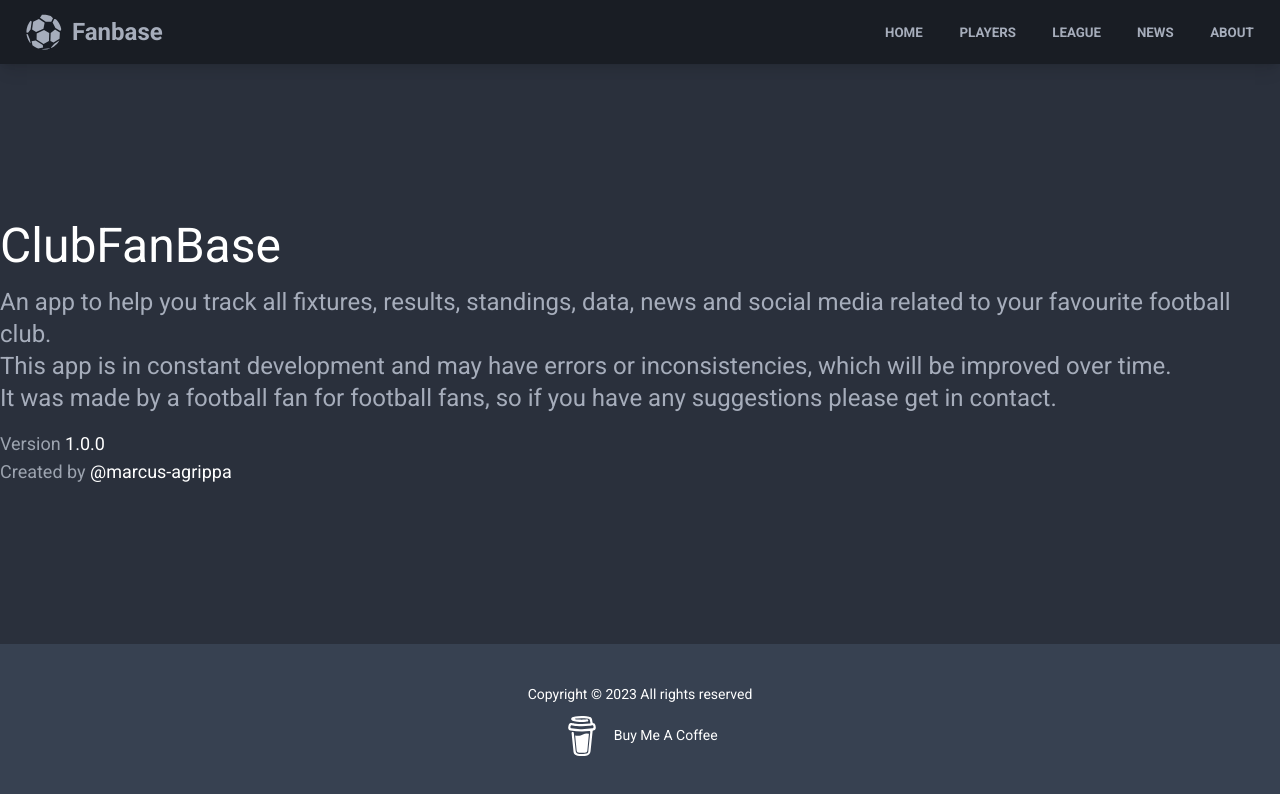
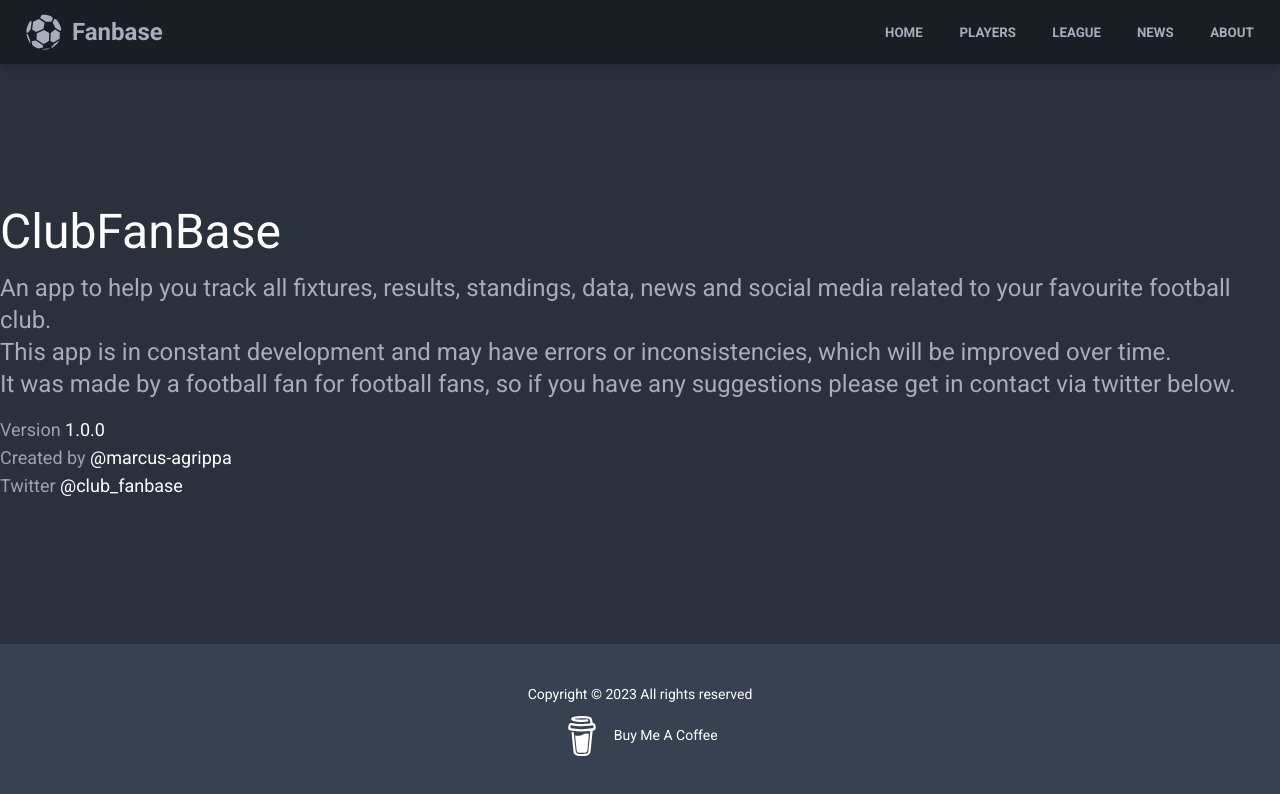
Before and after one commit to marcus-agrippa/fanbase-official, a React (Create React App) app: page /about in a window 1280 px wide. Shown: the top 794 px of the page. Built offline with nearby package versions, Linux system fonts and the light colour scheme; no server answers; the HTML template or start-up script is replaced by a standard one.

Commit message:
add twitter handle to about page

```diff
--- a/src/pages/About.jsx
+++ b/src/pages/About.jsx
@@ -4,9 +4,10 @@ const About = () => {
   return (
     <div>
       <h1 className='text-2xl mb-4 md:text-5xl text-white'>ClubFanBase</h1>
-      <p className='mb-4 text-lg font-light md:text-2xl'>An app to help you track all fixtures, results, standings, data, news and social media related to your favourite football club.<br></br> This app is in constant development and may have errors or inconsistencies, which will be improved over time.<br></br> It was made by a football fan for football fans, so if you have any suggestions please get in contact.</p>
+      <p className='mb-4 text-lg font-light md:text-2xl'>An app to help you track all fixtures, results, standings, data, news and social media related to your favourite football club.<br></br> This app is in constant development and may have errors or inconsistencies, which will be improved over time.<br></br> It was made by a football fan for football fans, so if you have any suggestions please get in contact via twitter below.</p>
       <p className='text-lg text-gray-400'>Version <span className='text-white'>1.0.0</span></p>
       <p className='text-lg text-gray-400'>Created by <span className='text-white'><a href="https://github.com/marcus-agrippa">@marcus-agrippa</a></span></p>
+      <p className='text-lg text-gray-400'>Twitter <span className='text-white'><a href="https://twitter.com/club_fanbase">@club_fanbase</a></span></p>
     </div>
   )
 }
```
